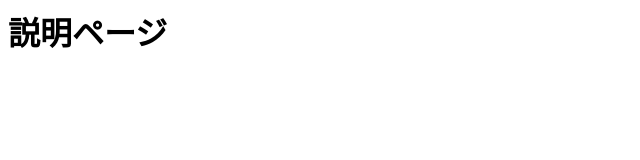
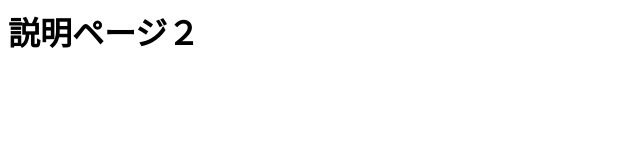
Before and after one commit to nt-itsys/pub-map-pages-trial, a plain HTML site: page docs/index.html in a window 1280 px wide. Shown: the full height of the page, 0-640 px from the left. Drawn offline with Linux system fonts and the light colour scheme.

Commit message:
Update index.html

```diff
--- a/docs/index.html
+++ b/docs/index.html
@@ -1 +1 @@
-<h1>説明ページ</h1>
+<h1>説明ページ２</h1>
```
